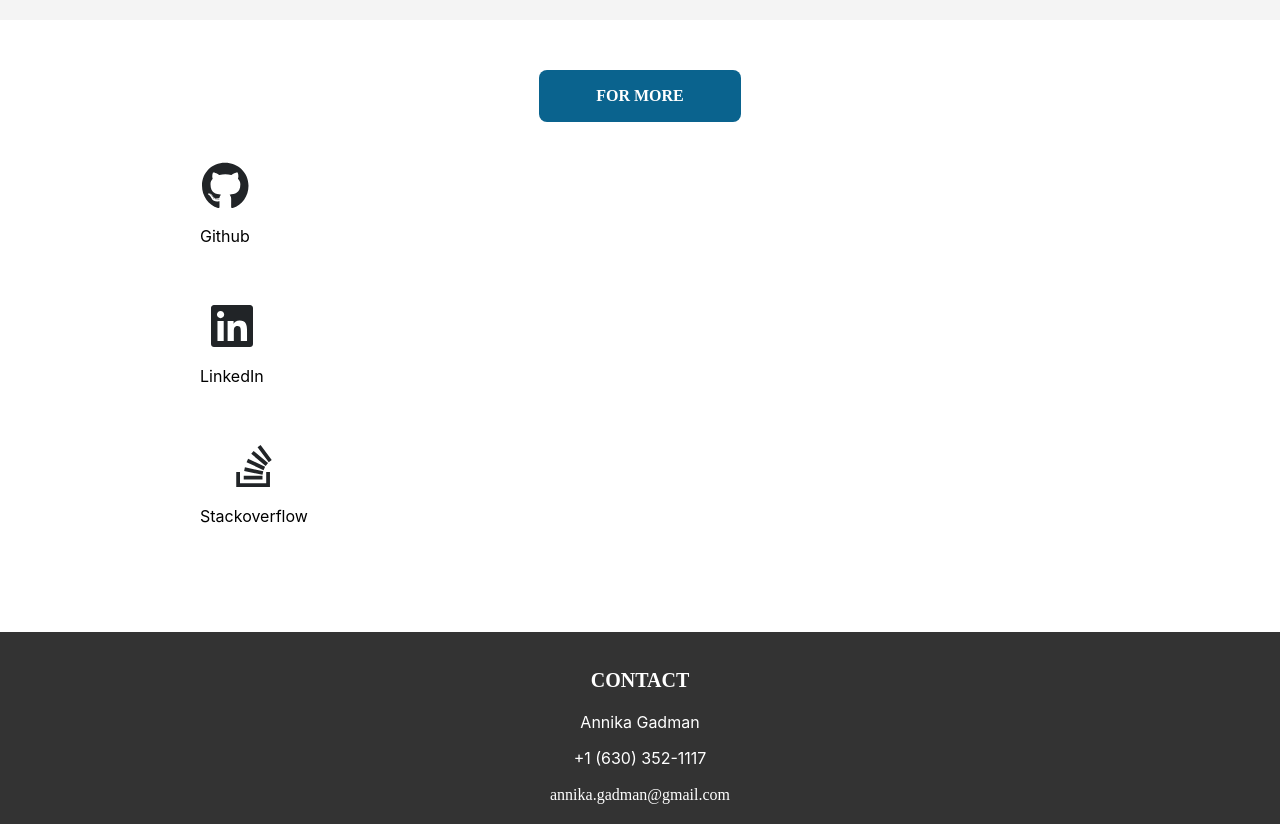
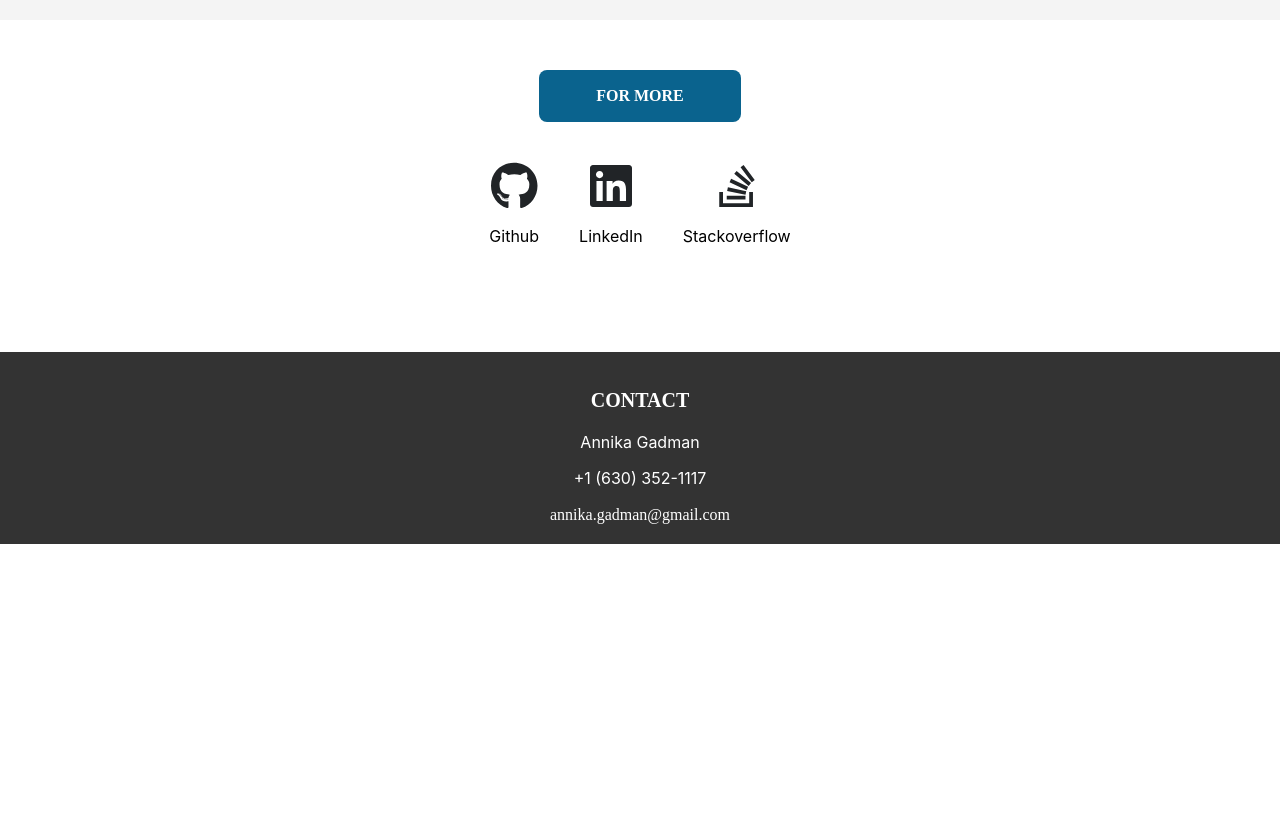
Before and after one commit to Technigo/project-react-portfolio, a React (Create React App) app: page / in a window 1280 px wide. Shown: the part 2180-3004 px from the top of the page. After the commit the page ends 2724 px from the top, so only its background shows below. Built offline with nearby package versions, Linux system fonts and the light colour scheme.

Commit message:
changed icons structure

```diff
--- a/src/components/ForMore.js
+++ b/src/components/ForMore.js
@@ -1,17 +1,30 @@
 import React from 'react';
 import styled from 'styled-components/macro'
-import { InnerWrapper, OuterWrapper, SectionTitle, Icons } from './global/GlobalStyling';
+import { FontAwesomeIcon } from '@fortawesome/react-fontawesome'
+import { faGithub, faLinkedin, faStackOverflow } from '@fortawesome/free-brands-svg-icons'
+import { InnerWrapper, OuterWrapper, SectionTitle } from './global/GlobalStyling';
 
 export const ForMore = () => {
   const ForMoreSection = styled.div`
     text-align: center;
     padding: 50px 0;
   `
-  const SocialMediaLinks = styled.div`
-    width: 100px;
-    height: 100px
-    background-color: pink;
-  `
+  const IconWrapper = styled.div`
+        display: flex;
+        flex-direction: row;
+        padding: 20px;
+        flex-wrap: wrap;
+        justify-content: center;
+        align-items: center;
+`
+  const IconContainer = styled.div`
+    margin: 20px;
+    transition: all 0.2s ease-in-out;
+    cursor: pointer;
+    &:hover {
+        transform: scale(1.1);
+    }
+    `
   return (
     <OuterWrapper>
       <InnerWrapper>
@@ -19,9 +32,38 @@ export const ForMore = () => {
           <SectionTitle>
             <p>for more</p>
           </SectionTitle>
-          <SocialMediaLinks>
-            <Icons />
-          </SocialMediaLinks>
+          <IconWrapper>
+            <IconContainer>
+              <a
+                href="https://github.com/"
+                target="_blank"
+                rel="noopener noreferrer">
+                <FontAwesomeIcon icon={faGithub} size="3x" color="#212427" />
+              </a>
+              <p>Github</p>
+            </IconContainer>
+            <IconContainer>
+              <a
+                href="https://www.linkedin.com/in/lovisa-carling/"
+                target="_blank"
+                rel="noopener noreferrer">
+                <FontAwesomeIcon icon={faLinkedin} size="3x" color="#212427" />
+              </a>
+              <p>LinkedIn</p>
+            </IconContainer>
+            <IconContainer>
+              <a
+                href="https://stackoverflow.com/users/16687109/asivol"
+                target="_blank"
+                rel="noopener noreferrer">
+                <FontAwesomeIcon
+                  icon={faStackOverflow}
+                  size="3x"
+                  color="#212427" />
+              </a>
+              <p>Stackoverflow</p>
+            </IconContainer>
+          </IconWrapper>
         </ForMoreSection>
       </InnerWrapper>
     </OuterWrapper>
--- a/src/components/global/GlobalStyling.js
+++ b/src/components/global/GlobalStyling.js
@@ -1,11 +1,4 @@
-import React from 'react';
 import styled from 'styled-components/macro'
-import { FontAwesomeIcon } from '@fortawesome/react-fontawesome'
-import {
-  faGithub,
-  faLinkedin,
-  faStackOverflow
-} from '@fortawesome/free-brands-svg-icons'
 
 export const OuterWrapper = styled.div`
     width: 100%;
@@ -49,54 +42,3 @@ export const Tag = styled.div`
     margin: 3px;
   }
 `
-export const Icons = () => {
-  const IconWrapper = styled.div`
-        display: flex;
-        flex-direction: row;
-        padding: 20px;
-        flex-wrap: wrap;
-        justify-content: space-evenly;
-`
-  const IconContainer = styled.div`
-    margin: 20px;
-    transition: all 0.2s ease-in-out;
-    cursor: pointer;
-    &:hover {
-        transform: scale(1.1);
-    }
-    `
-  return (
-    <IconWrapper>
-      <IconContainer>
-        <a
-          href="https://github.com/"
-          target="_blank"
-          rel="noopener noreferrer">
-          <FontAwesomeIcon icon={faGithub} size="3x" color="#212427" />
-        </a>
-        <p>Github</p>
-      </IconContainer>
-      <IconContainer>
-        <a
-          href="https://www.linkedin.com/in/lovisa-carling/"
-          target="_blank"
-          rel="noopener noreferrer">
-          <FontAwesomeIcon icon={faLinkedin} size="3x" color="#212427" />
-        </a>
-        <p>LinkedIn</p>
-      </IconContainer>
-      <IconContainer>
-        <a
-          href="https://stackoverflow.com/users/16687109/asivol"
-          target="_blank"
-          rel="noopener noreferrer">
-          <FontAwesomeIcon
-            icon={faStackOverflow}
-            size="3x"
-            color="#212427" />
-        </a>
-        <p>Stackoverflow</p>
-      </IconContainer>
-    </IconWrapper>
-  )
-};
```
